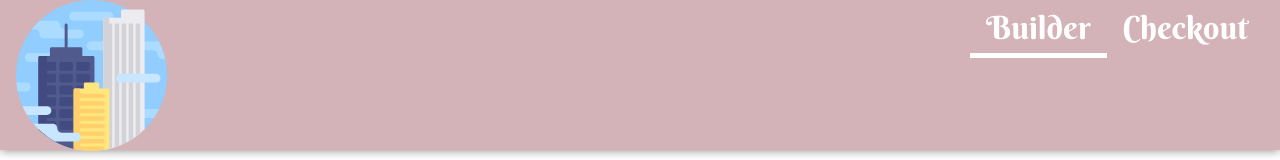
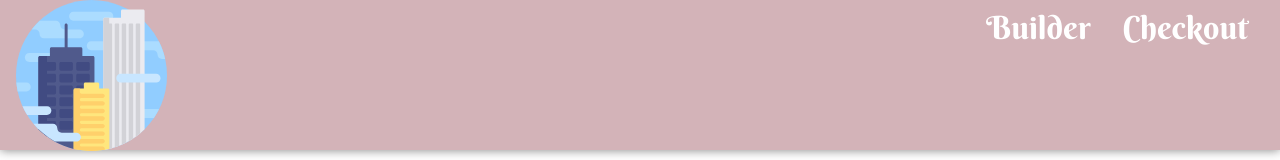
Before and after one commit to soltonbekov-aiymkyz/builder, a React (Create React App) app: page / in a window 1280 px wide. Shown: the top 160 px of the page. Built offline with nearby package versions, Linux system fonts and the light colour scheme; no server answers.

Commit message:
added new page

```diff
--- a/src/components/Nav/Nav.js
+++ b/src/components/Nav/Nav.js
@@ -3,8 +3,8 @@ import NavItem from "./NavItem/NavItem";
 const Nav = () => {
     return (
         <ul className={classes.Nav}>
-         <NavItem url="/" active>Builder</NavItem>
-      <NavItem url="/">Checkout</NavItem>
+         <NavItem url="/" exact>Builder</NavItem>
+      <NavItem url="/checkout">Checkout</NavItem>
         </ul>
     )
 }
--- a/src/components/SkyscaperBuilder/SkyscaperPreview/SkyscaperPreview.js
+++ b/src/components/SkyscaperBuilder/SkyscaperPreview/SkyscaperPreview.js
@@ -7,6 +7,7 @@ for (const level in levels){
     for (let i=0; i<levels[level]; i++){
     result.push(<SkyscaperLevel  key={level + i} type={level}/>)
 }
+
  }
 
 return (
```
